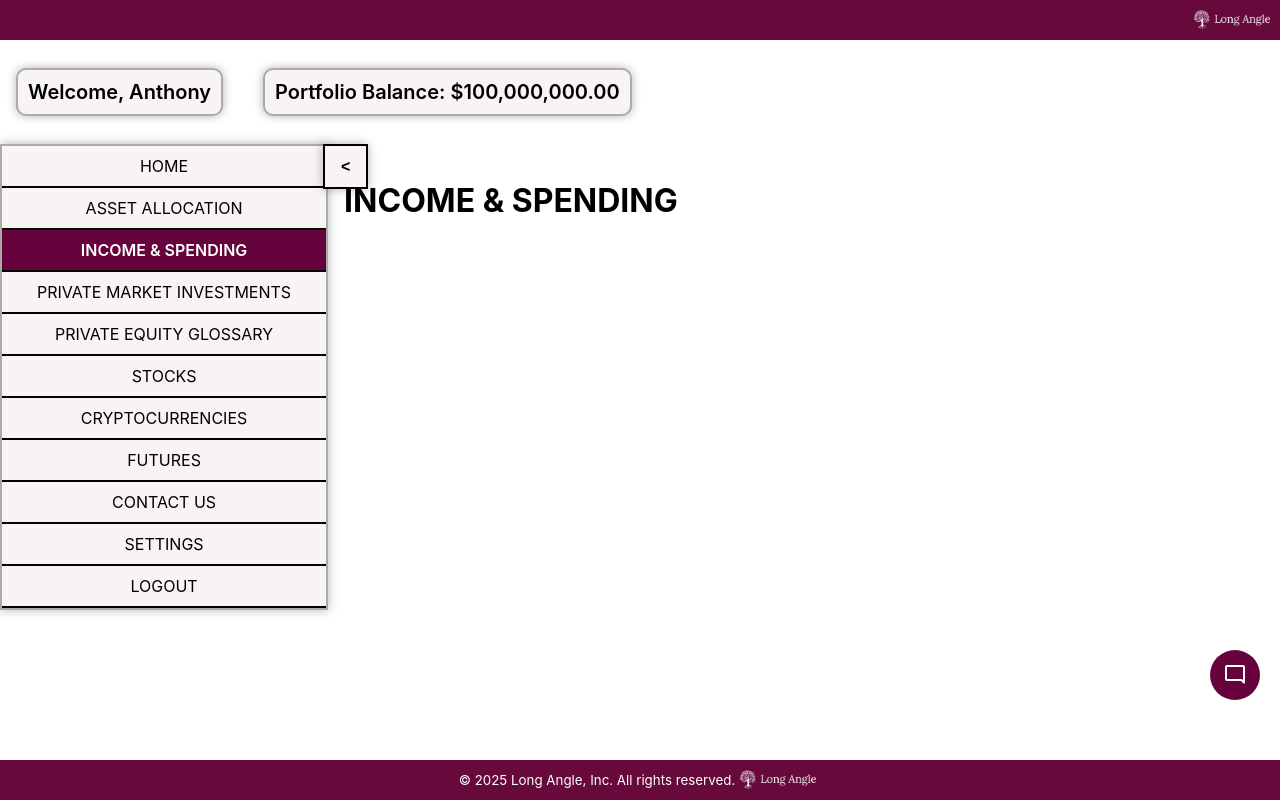
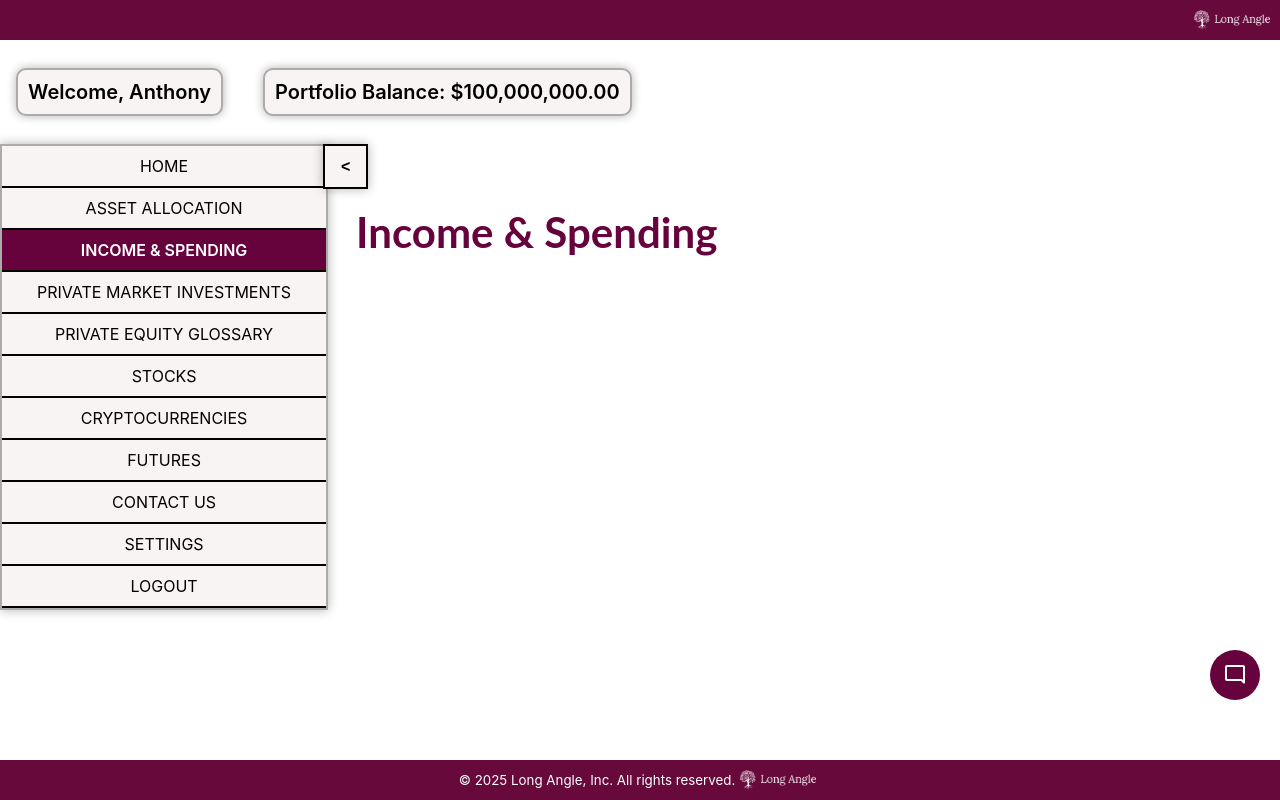
Before and after one commit to floresant/webapp, a React (Create React App) app: page /income-spending in a window 1280 px wide. Built offline with nearby package versions, Linux system fonts and the light colour scheme.

Commit message:
Minor UI changes (like titles)

```diff
--- a/src/Components/CompanyInfo.js
+++ b/src/Components/CompanyInfo.js
@@ -32,7 +32,7 @@
 - Searchable member directory
 - Custom alerts for new deals and events
 - Resource library with recordings, summaries, and expert docs
-- Access everything via your member portal at longangle.com
+- Access everything via your member portal at http://www.longangle.com
 
 🧠 I can help you with:
 - Navigating the member portal
--- a/src/Pages/IncomeSpending.js
+++ b/src/Pages/IncomeSpending.js
@@ -9,13 +9,26 @@
     <div className="wrapper">
       <WelcomeBar />
       <div className="page-body">
-        <SideMenu visible={menuVisible} onToggle={() => setMenuVisible((prev) => !prev)} />
+        <SideMenu
+          visible={menuVisible}
+          onToggle={() => setMenuVisible((prev) => !prev)}
+        />
         <div className="page-content">
-          <h1>INCOME & SPENDING</h1>
+          <h2
+            style={{
+              fontSize: "42px",
+              fontWeight: "700",
+              color: "rgb(102, 2, 60)",
+              padding: "12px",
+              fontFamily: "Lato, sans-serif",
+            }}
+          >
+            Income & Spending
+          </h2>
         </div>
       </div>
     </div>
-  )
+  );
 }
 
 export default IncomeSpending;
--- a/src/Pages/PrivateMarket.js
+++ b/src/Pages/PrivateMarket.js
@@ -9,13 +9,26 @@
     <div className="wrapper">
       <WelcomeBar />
       <div className="page-body">
-        <SideMenu visible={menuVisible} onToggle={() => setMenuVisible((prev) => !prev)} />
+        <SideMenu
+          visible={menuVisible}
+          onToggle={() => setMenuVisible((prev) => !prev)}
+        />
         <div className="page-content">
-          <h1>PRIVATE MARKET</h1>
+          <h2
+            style={{
+              fontSize: "42px",
+              fontWeight: "700",
+              color: "rgb(102, 2, 60)",
+              padding: "12px",
+              fontFamily: "Lato, sans-serif",
+            }}
+          >
+            Private Market
+          </h2>
         </div>
       </div>
     </div>
-  )
+  );
 }
 
 export default PrivateMarket;
--- a/src/Pages/Settings.js
+++ b/src/Pages/Settings.js
@@ -9,13 +9,26 @@
     <div className="wrapper">
       <WelcomeBar />
       <div className="page-body">
-        <SideMenu visible={menuVisible} onToggle={() => setMenuVisible((prev) => !prev)} />
+        <SideMenu
+          visible={menuVisible}
+          onToggle={() => setMenuVisible((prev) => !prev)}
+        />
         <div className="page-content">
-          <h1>SETTINGS</h1>
+          <h2
+            style={{
+              fontSize: "42px",
+              fontWeight: "700",
+              color: "rgb(102, 2, 60)",
+              padding: "12px",
+              fontFamily: "Lato, sans-serif",
+            }}
+          >
+            Settings
+          </h2>
         </div>
       </div>
     </div>
-  )
+  );
 }
 
 export default Settings;
```
